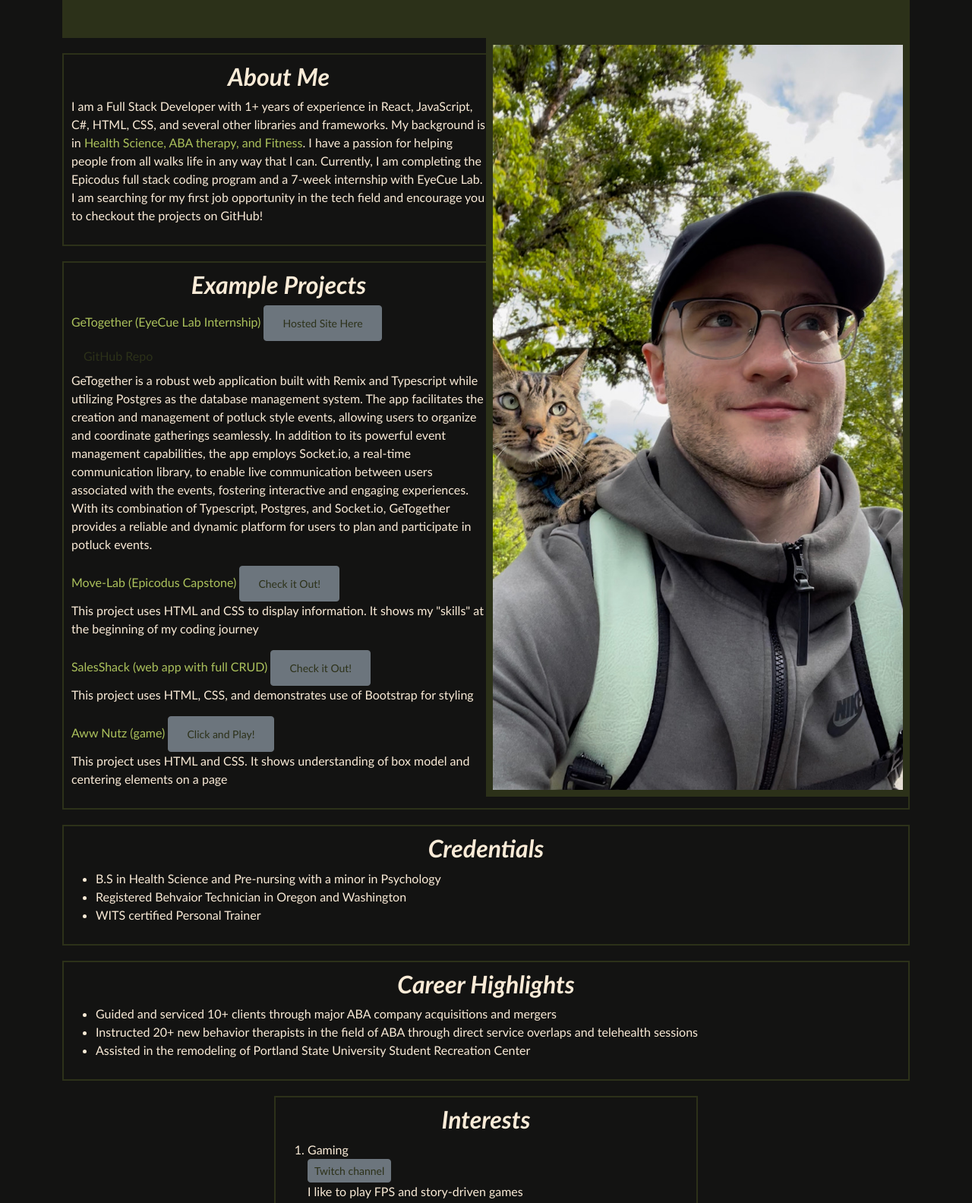
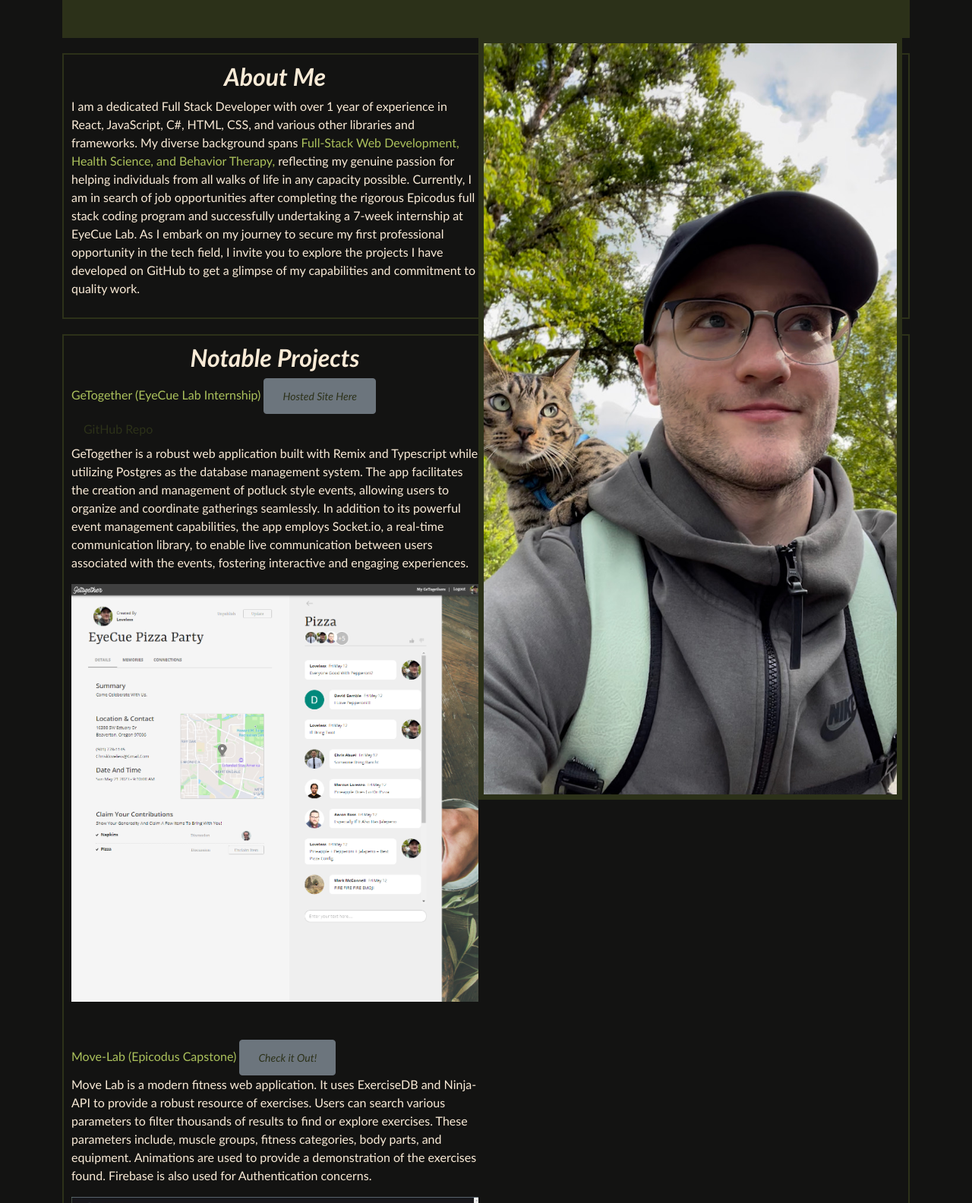
Before and after one commit to ChrisKLoveless/Portfolio, a plain HTML site: page index.html in a window 1280 px wide. Shown: the part 160-1744 px from the top of the page at 76% size. Drawn offline with nearby package versions, Linux system fonts and the light colour scheme.

Commit message:
update with more text, images, projects, and styling

```diff
--- a/css/styles.css
+++ b/css/styles.css
@@ -1,6 +1,11 @@
 body {
   background-color: rgb(19, 19, 18);
   font-family: 'Gill Sans', 'Gill Sans MT', Calibri, 'Trebuchet MS', sans-serif;
+}
+
+button {
+  font-family: Arial Black;
+  font-style: italic;
 }
 
 p {
@@ -110,11 +115,16 @@ li {
   text-align: center;
 }
 
-img {
+img.avatar {
   width: 50%;
   height: 50%;
   float: right;
-  border: 0.25cm solid rgb(44, 49, 25);
+  border: 0.2cm solid rgb(44, 49, 25);
+}
+
+img {
+  margin-right: 10px;
+  margin-bottom: 50px;
 }
 
 .jumbotron {
--- a/index.html
+++ b/index.html
@@ -17,39 +17,36 @@
       <p>Connect with me on LinkedIn!</p>
     </div>
 
-    <img src="img/bike with drew.jpg" alt="A photo and Chris and his cat Drew">
+    <img class="avatar" src="img/bike with drew.jpg" alt="A photo and Chris and his cat Drew">
 
     <div class="about">
       <h2><strong><em>About Me</em></strong></h2>
-      <p>I am a Full Stack Developer with 1+ years of experience in React, JavaScript, C#, HTML, CSS, and several other
-        libraries and frameworks. My background is in <span class="highlight">Health Science, ABA therapy, and
-          Fitness</span>. I have a passion for helping people from all walks life in any way that I can. Currently, I am
-        completing the Epicodus full stack coding program and a 7-week internship with EyeCue Lab. I am searching for my
-        first job opportunity in the tech field and encourage you to checkout the projects on GitHub! </p>
+      <p>I am a dedicated Full Stack Developer with over 1 year of experience in React, JavaScript, C#, HTML, CSS, and various other libraries and frameworks. My diverse background spans <span class="highlight">Full-Stack Web Development, Health Science, and Behavior Therapy,</span> reflecting my genuine passion for helping individuals from all walks of life in any capacity possible. Currently, I am in search of job opportunities after completing the rigorous Epicodus full stack coding program and successfully undertaking a 7-week internship at EyeCue Lab. As I embark on my journey to secure my first professional opportunity in the tech field, I invite you to explore the projects I have developed on GitHub to get a glimpse of my capabilities and commitment to quality work. </p>
     </div>
 
     <div class="projects">
-      <h2><strong><em>Example Projects</em></strong></h2>
+      <h2><strong><em>Notable Projects</em></strong></h2>
       <ul class="nav">
         <li class="nav-item"><span class="highlight">GeTogether (EyeCue Lab Internship)</span>
           <button type="button" class="btn btn-secondary btn-sm">
             <a class="nav-link" href="https://getogether.fly.dev/">Hosted Site Here</a></button>
             <a class="nav-link" href="https://github.com/ChrisKLoveless/GeTogether">GitHub Repo</a></button>
         </li>
-        <p>GeTogether is a robust web application built with Remix and Typescript while utilizing Postgres as the database management system. The app facilitates the creation and management of potluck style events, allowing users to organize and coordinate gatherings seamlessly. In addition to its powerful event management capabilities, the app employs Socket.io, a real-time communication library, to enable live communication between users associated with the events, fostering interactive and engaging experiences. With its combination of Typescript, Postgres, and Socket.io, GeTogether provides a reliable and dynamic platform for users to plan and participate in potluck events.</p>
+        <p>GeTogether is a robust web application built with Remix and Typescript while utilizing Postgres as the database management system. The app facilitates the creation and management of potluck style events, allowing users to organize and coordinate gatherings seamlessly. In addition to its powerful event management capabilities, the app employs Socket.io, a real-time communication library, to enable live communication between users associated with the events, fostering interactive and engaging experiences.</p>
+        <img src="img/GetogetherDemo.png" alt="getogether demo" style="height: 100%; width: 100%;">
 
         <li class="nav-item"><span class="highlight">Move-Lab (Epicodus Capstone)</span>
           <button type="button" class="btn btn-secondary btn-sm">
             <a class="nav-link" href="https://github.com/ChrisKLoveless/Move-Lab">Check it Out!</a></button>
         </li>
-        <p>This project uses HTML and CSS to display information. It shows my "skills" at the beginning of my coding
-          journey</p>
+        <p>Move Lab is a modern fitness web application. It uses ExerciseDB and Ninja-API to provide a robust resource of exercises. Users can search various parameters to filter thousands of results to find or explore exercises. These parameters include, muscle groups, fitness categories, body parts, and equipment. Animations are used to provide a demonstration of the exercises found. Firebase is also used for Authentication concerns.</p>
+        <img src="img/moveLabHomepage.jpg" alt="Move Lab screenshot" style="height: 100%; width: 100%;">
 
         <li class="nav-item"><span class="highlight">SalesShack (web app with full CRUD)</span>
           <button type="button" class="btn btn-secondary btn-sm">
             <a class="nav-link" href="https://github.com/ChrisKLoveless/SalesShack.Solution">Check it Out!</a></button>
         </li>
-        <p>This project uses HTML, CSS, and demonstrates use of Bootstrap for styling</p>
+        <p>This project uses C# | Html | CSS | ASP.NET6 | MySQL | MVC | Entity Framework Core. It utilizes Identity and Roles to handle User Authentication and Authorization within the app. Sales Shack is a sales management web application.</p>
 
         <li class="nav-item"><span class="highlight">Aww Nutz (game) </span>
           <button type="button" class="btn btn-secondary btn-sm">
@@ -62,8 +59,9 @@
     <div class="credentials">
       <h2><strong><em>Credentials</em></strong></h2>
       <ul>
-        <li>B.S in Health Science and Pre-nursing with a minor in Psychology</li>
-        <li>Registered Behvaior Technician in Oregon and Washington</li>
+        <li>Certificate in Full Stack Web Development from Epicodus</li>
+        <li>B.S in Health Science and Pre-nursing with a minor in Psychology from Portland State University and Oregon Health and Science University.</li>
+        <li>Registered Behavior Technician in Oregon and Washington</li>
         <li>WITS certified Personal Trainer</li>
       </ul>
     </div>
@@ -80,23 +78,24 @@
 
     <div class="interests">
       <h2><strong><em>Interests</em></strong></h2></span>
-      <ol>
-        <li>Gaming</li>
-        <button type="button" class="btn btn-secondary btn-sm"><a class="nav-link"
-            href="https://www.twitch.tv/loveless_og"> Twitch channel</a></button>
-        <p>I like to play FPS and story-driven games</p>
+      <ul>
 
         <li>Snowboarding</li>
         <button type="button" class="btn btn-secondary btn-sm"><a class="nav-link" href="https://www.mthood.com/">
-            Mt.Hood</a></button>
-        <p>Favorite place</p>
+          Mt.Hood</a></button>
+          <p>Happy Place</p>
 
-        <li>Mountain biking</li>
-        <button type="button" class="btn btn-secondary btn-sm"><a class="nav-link"
+          <li>Mountain biking</li>
+          <button type="button" class="btn btn-secondary btn-sm"><a class="nav-link"
             href="https://www.timberlinelodge.com/mountain/bike-park?gclid=CjwKCAjwkaSaBhA4EiwALBgQaG8A5rjWY5eXxEqzEUAHX_SN3c2Xx0vr5np-0C4RJxlnmAszY1x3_hoCH0AQAvD_BwE">
             Timberline Bike Park</a></button>
-        <p>Downhill goodness</p>
-      </ol>
+            <p>Downhill Goodness</p>
+
+            <li>Gaming</li>
+            <button type="button" class="btn btn-secondary btn-sm"><a class="nav-link"
+                href="https://www.twitch.tv/loveless_og">Twitch channel</a></button>
+            <p>I like to play FPS | A-RPG and Story-Driven games</p>
+      </ul>
     </div>
 
   </div>
```
Also changed, not shown: img/GetogetherDemo.png (added), img/moveLabHomepage.jpg (added).
